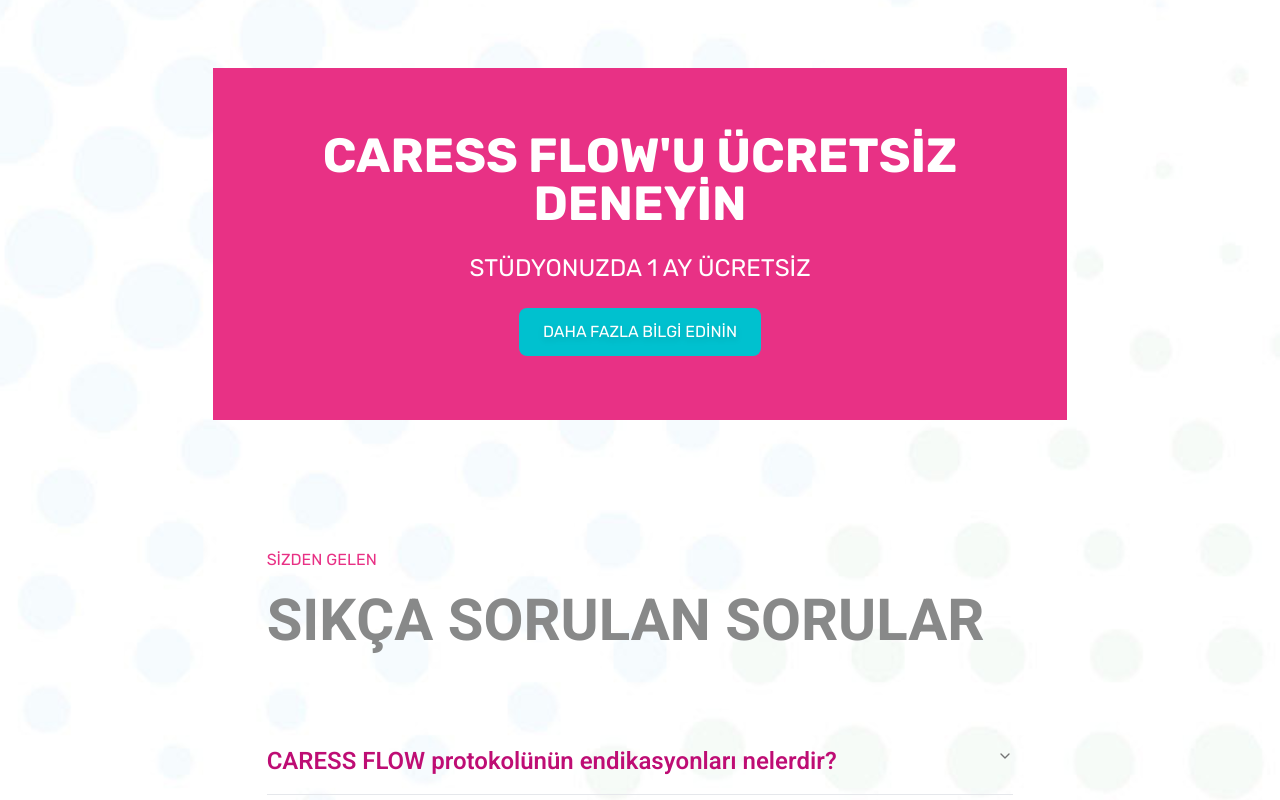
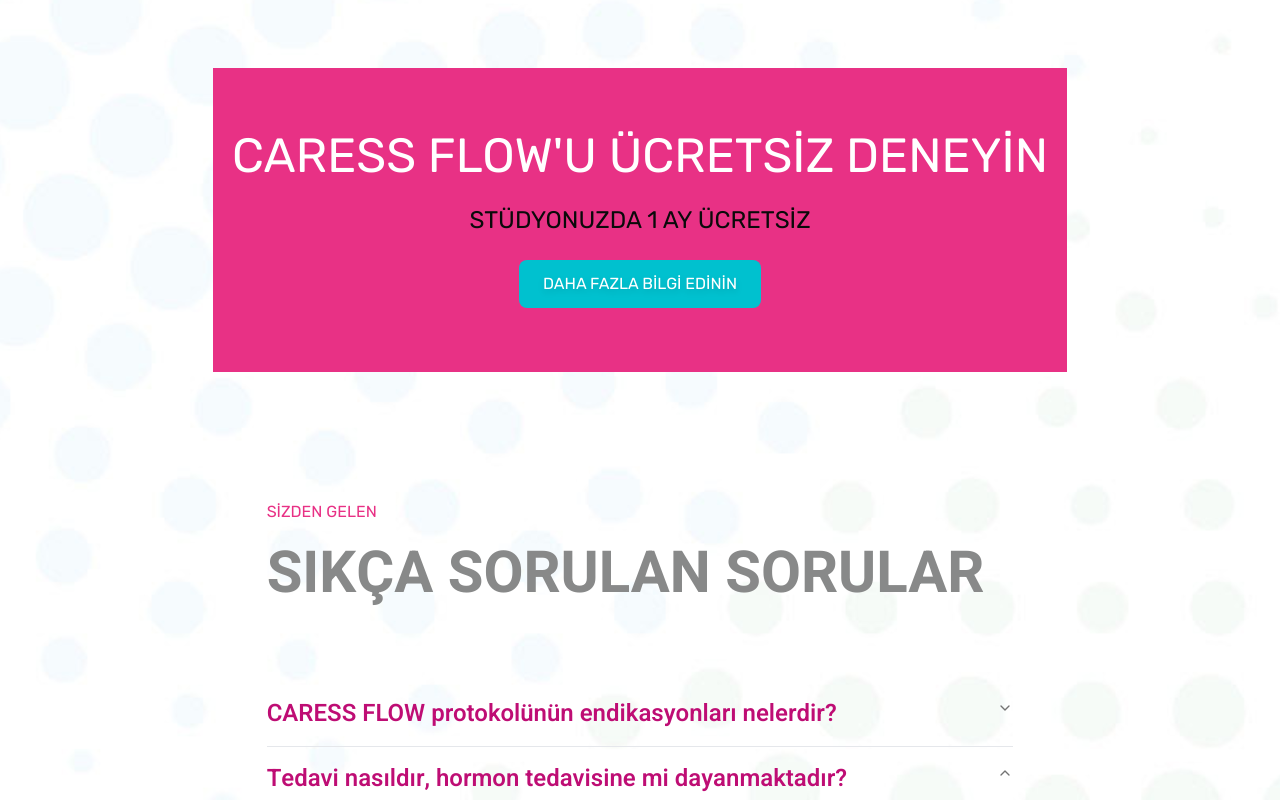
Before and after one commit to CodevorousLabs/Caressflow, a Next.js app in the folder client/: page /hastalar-icin-avantajlar in a window 1280 px wide. Shown: the part 1180-1980 px from the top of the page. Built offline with nearby package versions, Linux system fonts and the light colour scheme.

Commit message:
fix: font weights fixed

```diff
--- a/client/components/patientBenefits/informationContainer.tsx
+++ b/client/components/patientBenefits/informationContainer.tsx
@@ -15,10 +15,10 @@
       py-10 sm:py-12 lg:py-16
       space-y-6
     ">
-      <p className="text-white text-2xl sm:text-3xl lg:text-4xl xl:text-5xl font-bold">
+      <p className="text-white text-2xl sm:text-3xl lg:text-4xl xl:text-5xl">
         {title}
       </p>
-      <p className="text-white text-lg sm:text-xl lg:text-2xl">
+      <p className="text-lg sm:text-xl lg:text-2xl">
         {description}
       </p>
       <button className="
```
